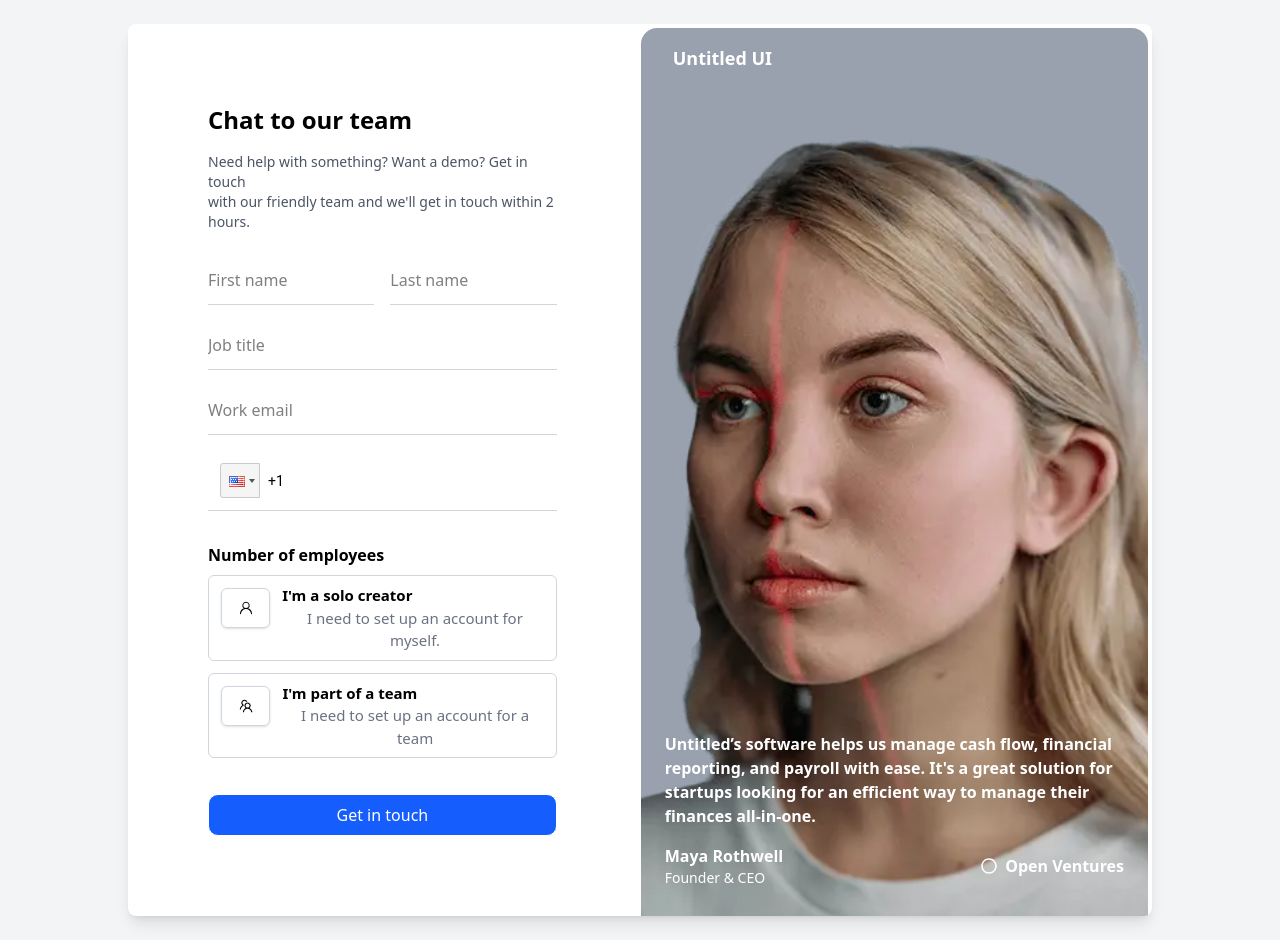
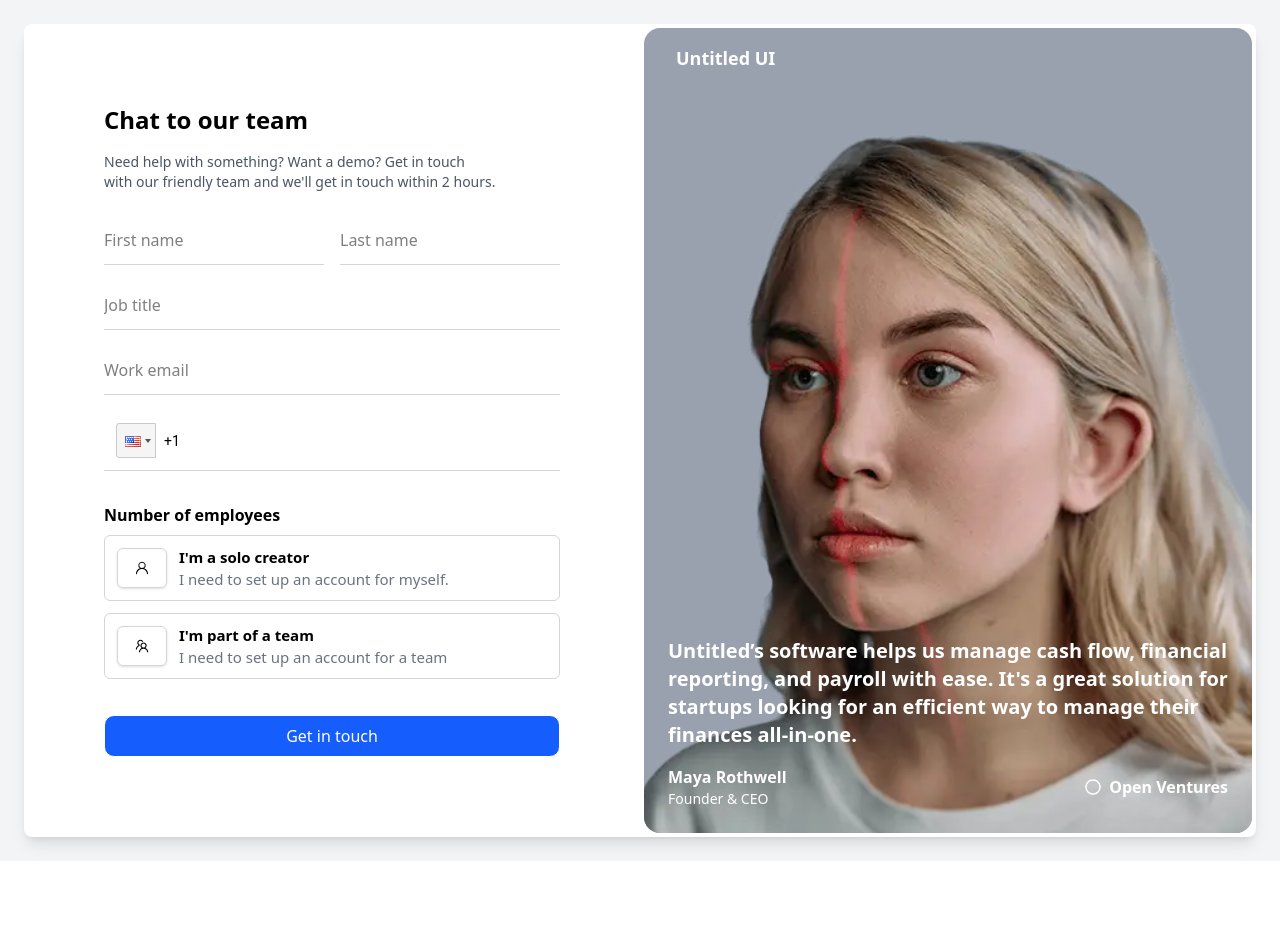
Before and after one commit to yann-bot/chat-form, a React (Vite) app: page / in a window 1280 px wide. After the commit the page ends 861 px from the top, so only its background shows below. Built offline with nearby package versions, Linux system fonts and the light colour scheme.

Commit message:
ajustement du style

```diff
--- a/src/composant/Form01.tsx
+++ b/src/composant/Form01.tsx
@@ -4,11 +4,12 @@ import { FormApp } from './FormApp';
 import PhoneNumberInput from './PhoneNum';
 
 
+
 export default function Form01() {
 
   return (
     <div className="flex min-h-screen items-center justify-center bg-gray-100 p-6">
-      <div className="flex w-full max-w-5xl bg-white rounded-lg shadow-lg overflow-hidden">
+      <div className="flex w-full  bg-white rounded-lg shadow-lg ">
 
         {/* Form Section */}
 
@@ -38,11 +39,11 @@ export default function Form01() {
 
         {/* Image Section */}
 
-        <div className="w-1/2 relative bg-gray-400 m-1 rounded-2xl">
+        <div className="flex-1 relative bg-gray-400 m-1 rounded-2xl overflow-hidden">
           <h1 className="text-lg text-white font-bold mx-8 my-4">Untitled UI</h1>
-          <img src={image} alt="business team" className=" h-full w-full object-cover " />
+          <img src={image} alt="business team" className="h-full  w-full object-cover " />
           <div className="absolute inset-0  bg-opacity-30 flex flex-col justify-end p-6 text-white">
-            <p className="mt-4 text-normal font-bold">
+            <p className="mt-4 text-xl font-bold">
               Untitled’s software helps us manage cash flow, financial reporting, and payroll with ease. It's a great solution for startups looking for an efficient way to manage their finances all-in-one.
             </p>
             <div className="flex items-center justify-between mt-4">
--- a/src/composant/PhoneNum.tsx
+++ b/src/composant/PhoneNum.tsx
@@ -14,8 +14,7 @@ const PhoneNumberInput = () => {
       value={phoneNumber}
       onChange={(phone) => setPhoneNumber(phone)}
       inputStyle={{
-        // Supprime la bordure
-        border: "none", // Supprime le padding à gauche
+        border: "none",
       }}
     />
   );
```
